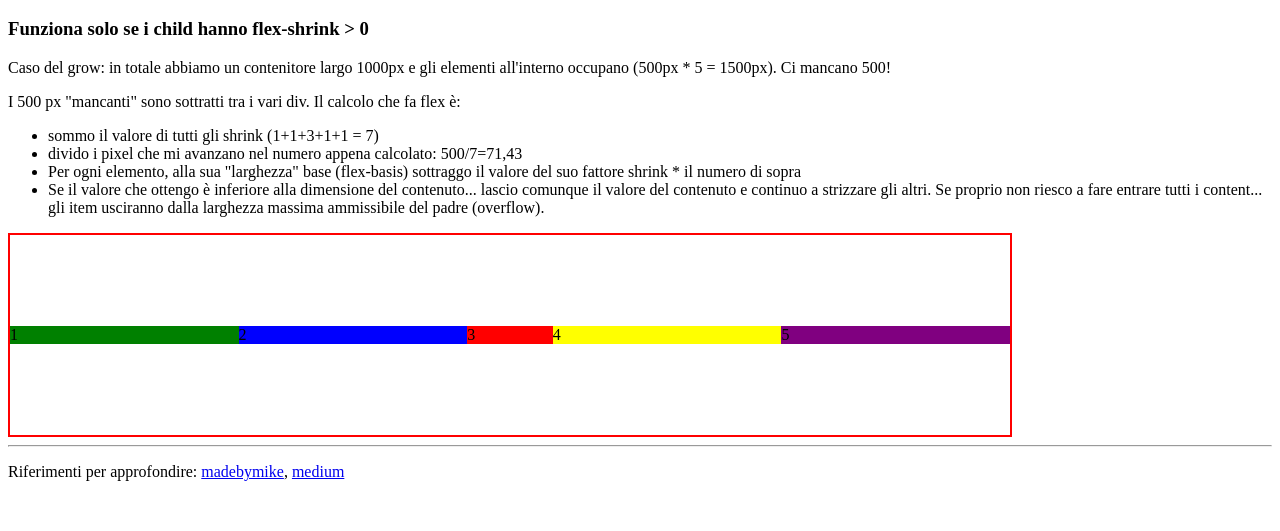
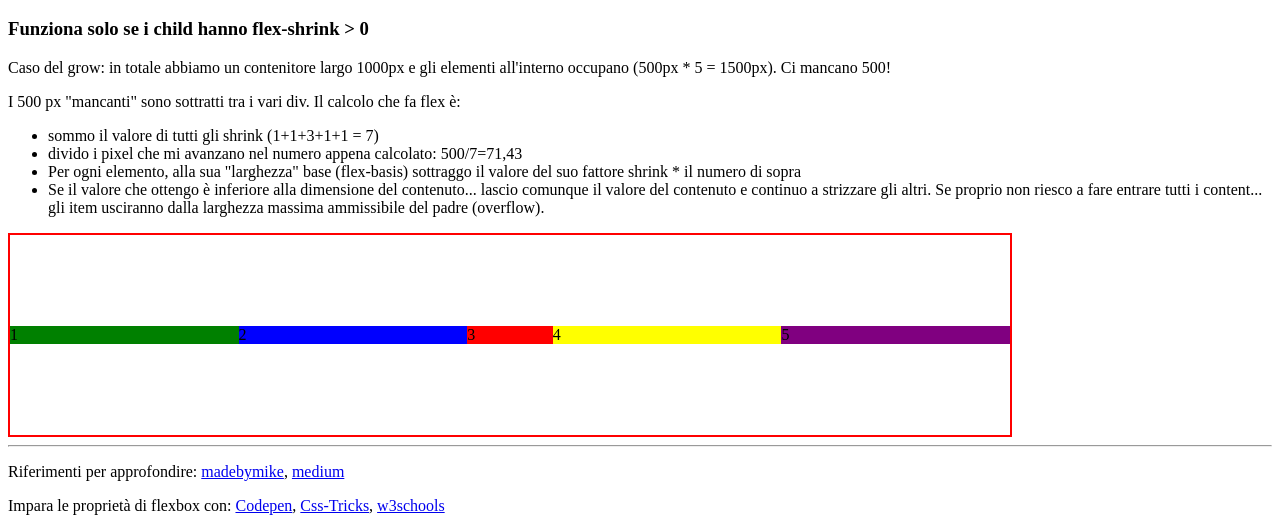
Before and after one commit to InfoSimoneGiusti/flexbox-grow-shrink, a plain HTML site: page index.html in a window 1280 px wide. Shown: the part 536-1067 px from the top of the page. Before the commit the page ends 1033 px from the top, so only its background shows below. Drawn offline with Linux system fonts and the light colour scheme.

Commit message:
collegamenti ext

```diff
--- a/index.html
+++ b/index.html
@@ -54,6 +54,9 @@
 
     <p>Riferimenti per approfondire: <a href="https://www.madebymike.com.au/writing/understanding-flexbox/">madebymike</a>, <a href="https://medium.com/@withApples/flex-grow-flex-shrink-calculations-explained-part-2-2-2a73d27ba5cb">medium</a></p>
 
+    <p>Impara le proprietà di flexbox con: <a href="https://codepen.io/enxaneta/full/adLPwv">Codepen</a>, <a href="https://css-tricks.com/snippets/css/a-guide-to-flexbox/">Css-Tricks</a>, <a href="https://www.w3schools.com/css/css3_flexbox.asp">w3schools</a></p>
+
+
 
 </body>
 </html>
```
Also changed, not shown: 1 other file.
